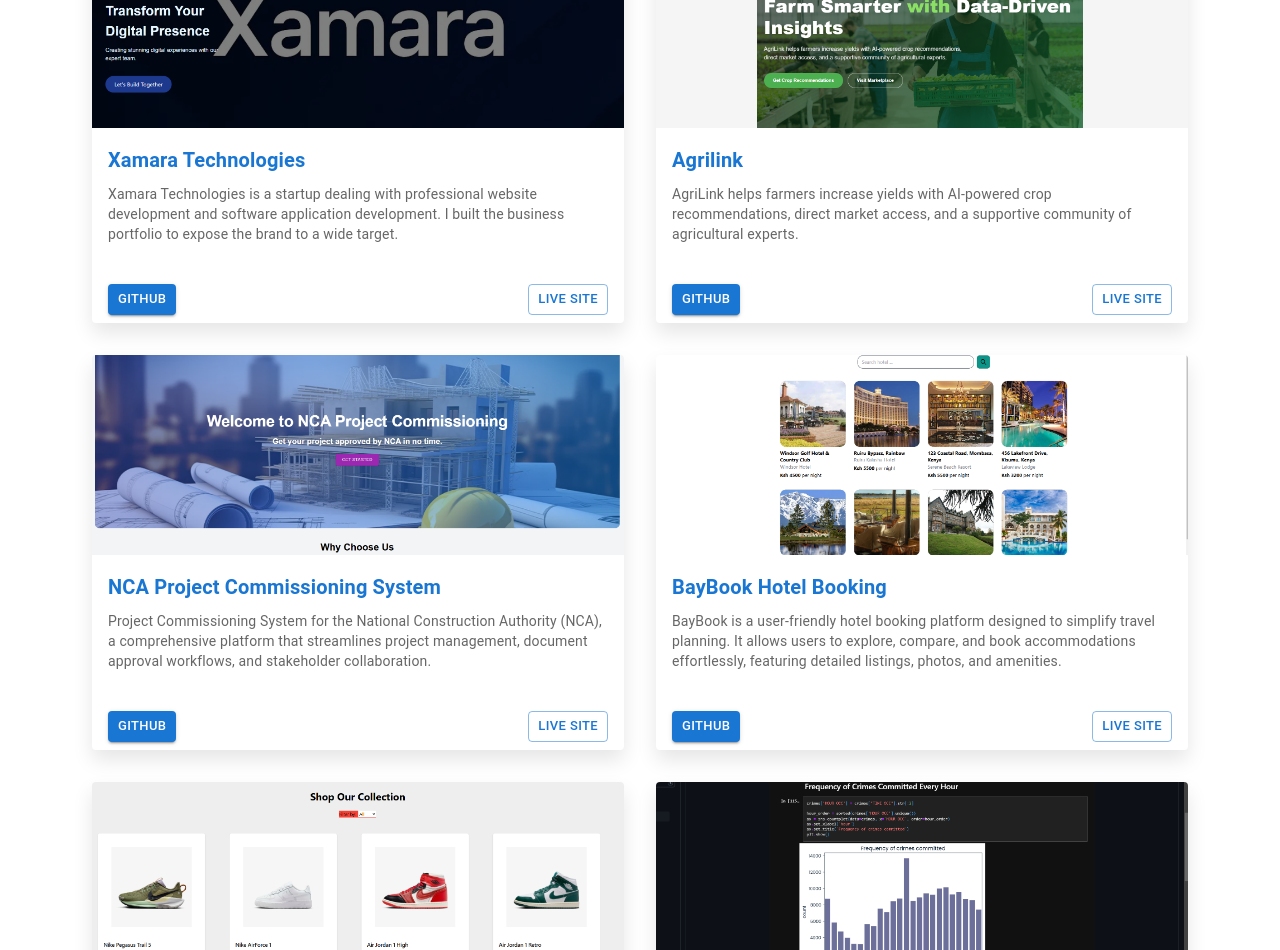
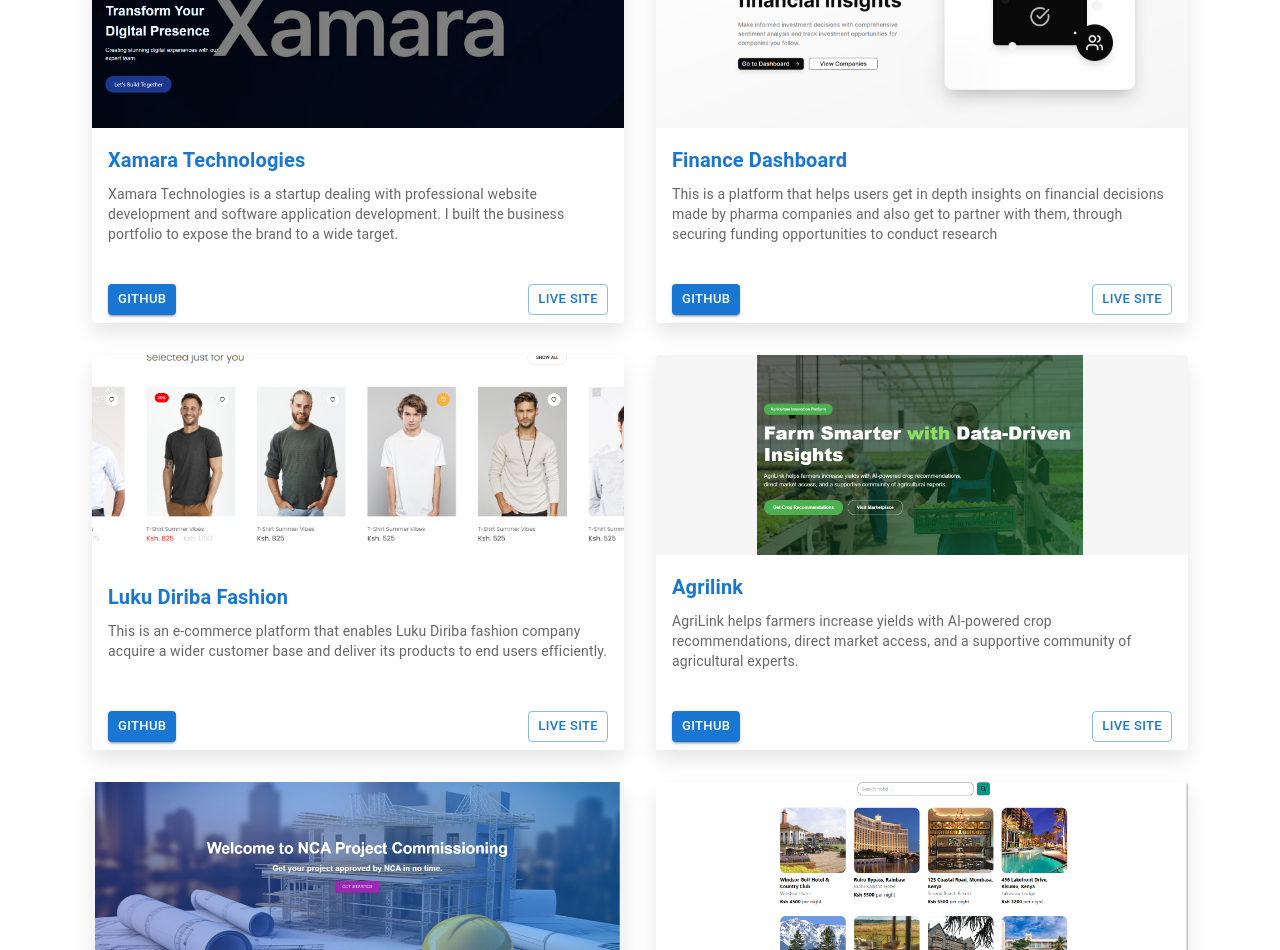
Before and after one commit to ignatiusratemo26/portfolio, a React (Create React App) app: page / in a window 1280 px wide. Shown: the part 2840-3790 px from the top of the page. Built offline with nearby package versions, Linux system fonts and the light colour scheme; no server answers.

Commit message:
added more projects

```diff
--- a/src/components/Portfolio.jsx
+++ b/src/components/Portfolio.jsx
@@ -8,6 +8,8 @@ import la_crime_project from "../images/projects/crime_analysis_project.png";
 import sleep_scope_project from "../images/projects/sleepscope_project.png";
 import ncapc_project from "../images/projects/ncapc_project.png";
 import agrilink from "../images/projects/agrilink.png";
+import lukudiriba from "../images/projects/lukudiriba_project.png";
+import finance_dashboard from "../images/projects/finance-dashboard.png";
 const projects = [
     {
     title: "Xamara Technologies",
@@ -15,6 +17,20 @@ const projects = [
     githubLink: "not public",
     liveLink: "https://xamaratech.com/",
     image: xamara,
+  },
+      {
+    title: "Finance Dashboard",
+    description: "This is a platform that helps users get in depth insights on financial decisions made by pharma companies and also get to partner with them, through securing funding opportunities to conduct research",
+    githubLink: "not public",
+    liveLink: "https://finance-dashboard-one-phi.vercel.app/",
+    image: finance_dashboard,
+  },
+      {
+    title: "Luku Diriba Fashion",
+    description: "This is an e-commerce platform that enables Luku Diriba fashion company acquire a wider customer base and deliver its products to end users efficiently.",
+    githubLink: "not public",
+    liveLink: "https://luku-diriba-store.vercel.app/",
+    image: lukudiriba,
   },
   {
     title: "Agrilink",
```
Also changed, not shown: src/images/projects/finance-dashboard.png (added), src/images/projects/lukudiriba_project.png (added).
